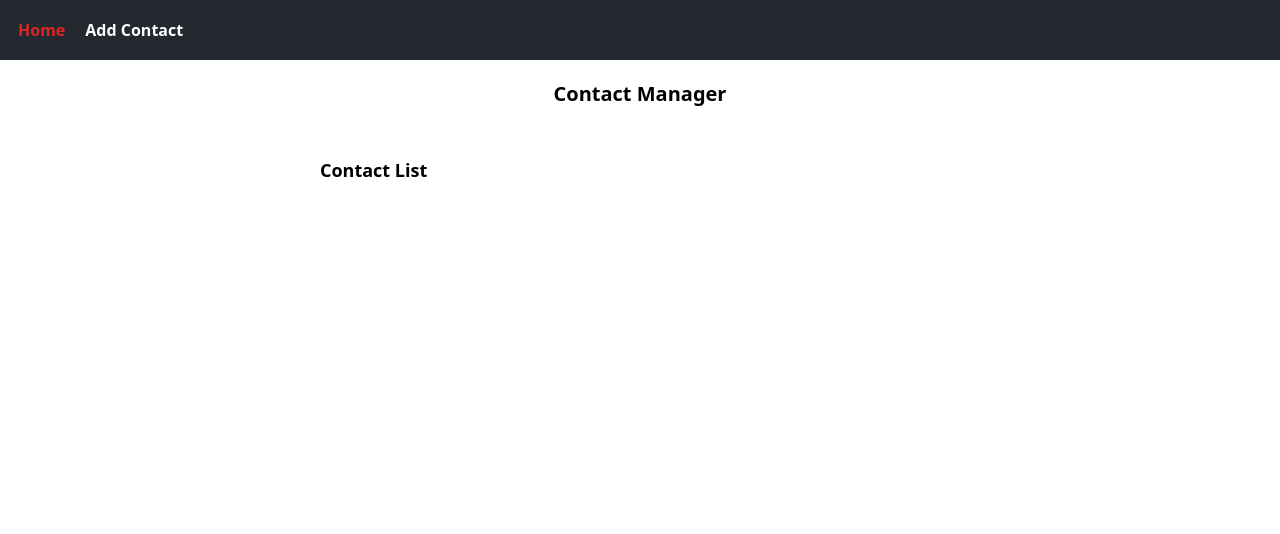
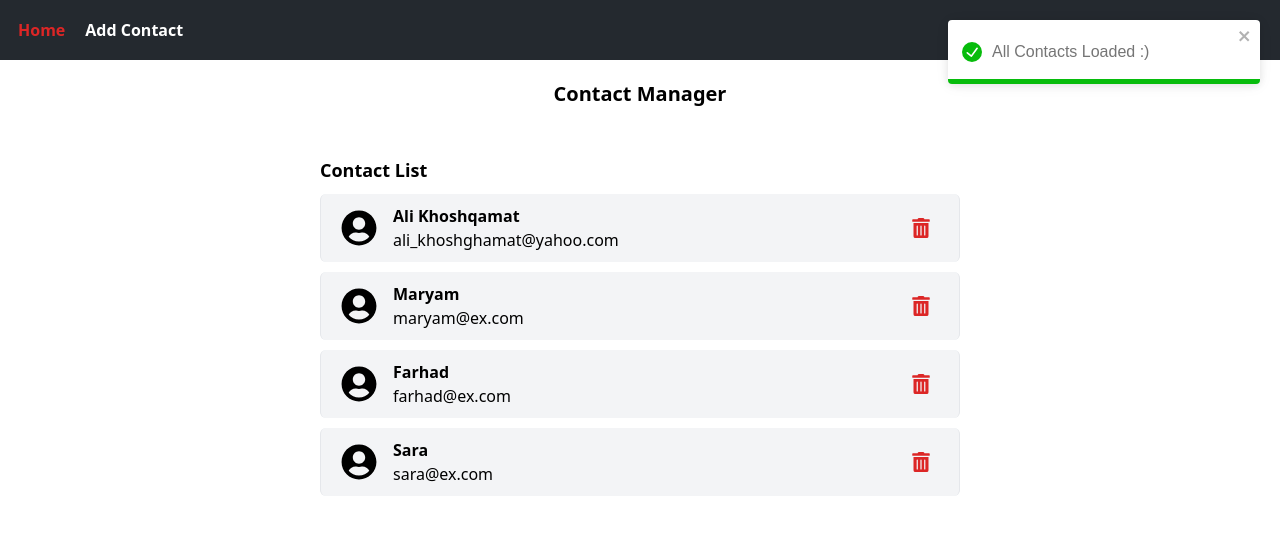
Before and after one commit to ali-khoshqamat/ContactList-ReactApp, a React (Create React App) app: page / in a window 1280 px wide. Shown: the top 534 px of the page. Built offline with nearby package versions, Linux system fonts and the light colour scheme; data requests are answered from the project's data file.

Commit message:
add json-server to app

```diff
--- /dev/null
+++ b/data/db.json
@@ -0,0 +1,24 @@
+{
+  "contacts": [
+    {
+      "name": "Ali Khoshqamat",
+      "email": "ali_khoshghamat@yahoo.com",
+      "id": 1
+    },
+    {
+      "name": "Maryam",
+      "email": "maryam@ex.com",
+      "id": 2
+    },
+    {
+      "name": "Farhad",
+      "email": "farhad@ex.com",
+      "id": 3
+    },
+    {
+      "name": "Sara",
+      "email": "sara@ex.com",
+      "id": 4
+    }
+  ]
+}
--- a/package.json
+++ b/package.json
@@ -9,12 +9,14 @@
     "react-dom": "^18.2.0",
     "react-icons": "^4.7.1",
     "react-router-dom": "^6.4.3",
-    "react-scripts": "5.0.1"
+    "react-scripts": "5.0.1",
+    "react-toastify": "^9.1.1"
   },
   "scripts": {
     "start": "react-scripts start",
     "build": "react-scripts build",
-    "eject": "react-scripts eject"
+    "eject": "react-scripts eject",
+    "dbjson": "json-server -p 3001 -w data/db.json"
   },
   "eslintConfig": {
     "extends": [
--- a/src/App.js
+++ b/src/App.js
@@ -1,3 +1,5 @@
+import { toast, ToastContainer } from "react-toastify";
+import "react-toastify/dist/ReactToastify.css";
 import { useEffect, useState } from "react";
 import { Route, Routes } from "react-router-dom";
 import ContactDetail from "./components/ContactDetail";
@@ -6,31 +8,46 @@ import AddContact from "./pages/AddContact";
 import ContactList from "./pages/ContactList";
 import NotFound from "./pages/NotFound";
 import routes from "./routes";
+import {
+  deleteContact,
+  getContacts,
+  postContact,
+} from "./services/CRUDContactService";
 
 function App() {
   const [contacts, setContacts] = useState([]);
 
   useEffect(() => {
-    setContacts(
-      localStorage.getItem("contacts")
-        ? JSON.parse(localStorage.getItem("contacts"))
-        : []
-    );
+    getContacts("/contacts")
+      .then(({ data }) => {
+        setContacts(data);
+        toast.success("All Contacts Loaded :)");
+      })
+      .catch((error) => toast.error("there is an Error!"));
   }, []);
 
-  useEffect(() => {
-    localStorage.setItem("contacts", JSON.stringify(contacts));
-  }, [contacts]);
-
-  const addContactHandler = (contact) => {
-    setContacts([...contacts, { ...contact, id: Date.now() }]);
+  const addContactHandler = async (contact) => {
+    try {
+      const { data } = await postContact(contact);
+      setContacts([...contacts, data]);
+      toast.success("Cantact Added :)");
+    } catch (error) {
+      toast.error("there is an Error!");
+    }
   };
-  const deleteHandler = (id) => {
-    setContacts(contacts.filter((c) => c.id !== id));
+  const deleteHandler = async (id) => {
+    try {
+      await deleteContact(id);
+      setContacts(contacts.filter((c) => c.id !== id));
+      toast.success("Contact was Deleted :)");
+    } catch (error) {
+      toast.error("there is an Error!");
+    }
   };
 
   return (
     <div className="w-full h-screen flex flex-col items-center">
+      <ToastContainer />
       <Layout>
         <Routes>
           <Route path="*" element={<NotFound />} />
--- /dev/null
+++ b/src/services/CRUDContactService.js
@@ -0,0 +1,21 @@
+import http from "./httpService";
+
+export function getContacts() {
+  return http.get("/contacts");
+}
+
+export function getContact(id) {
+  return http.get(`/contacts/${id}`);
+}
+
+export function postContact(bodyRequest) {
+  return http.post("/contacts", bodyRequest);
+}
+
+export function putContact(id, bodyRequest) {
+  return http.put(`/contacts/${id}`, bodyRequest);
+}
+
+export function deleteContact(id) {
+  return http.delete(`/contacts/${id}`);
+}
--- /dev/null
+++ b/src/services/httpService.js
@@ -0,0 +1,12 @@
+import axios from "axios";
+
+axios.defaults.baseURL = "http://localhost:3001";
+
+const http = {
+  get: axios.get,
+  post: axios.post,
+  put: axios.put,
+  delete: axios.delete,
+};
+
+export default http;
```
Also changed, not shown: 1 other file (tests, documents, lock files or other folders).
